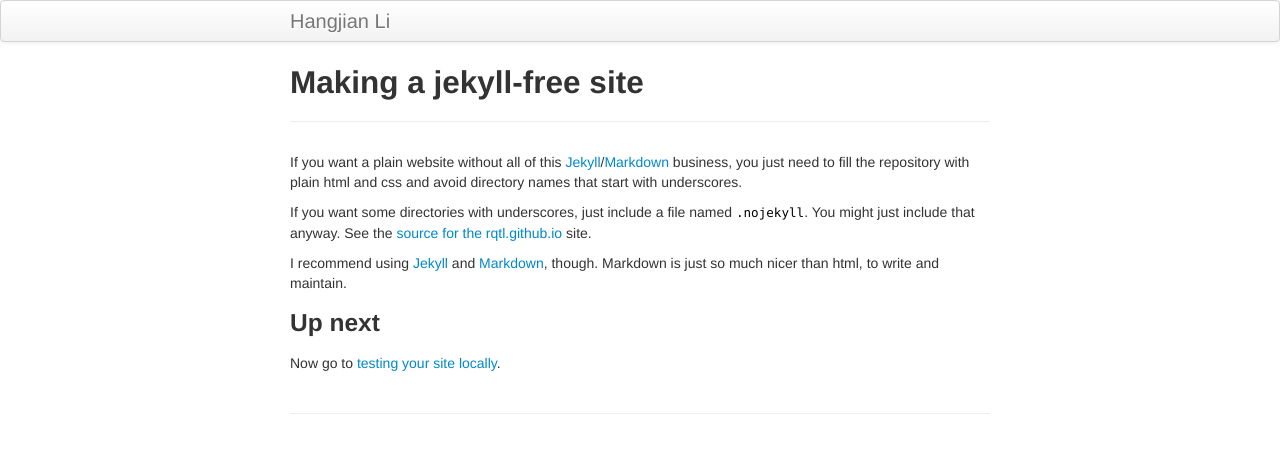
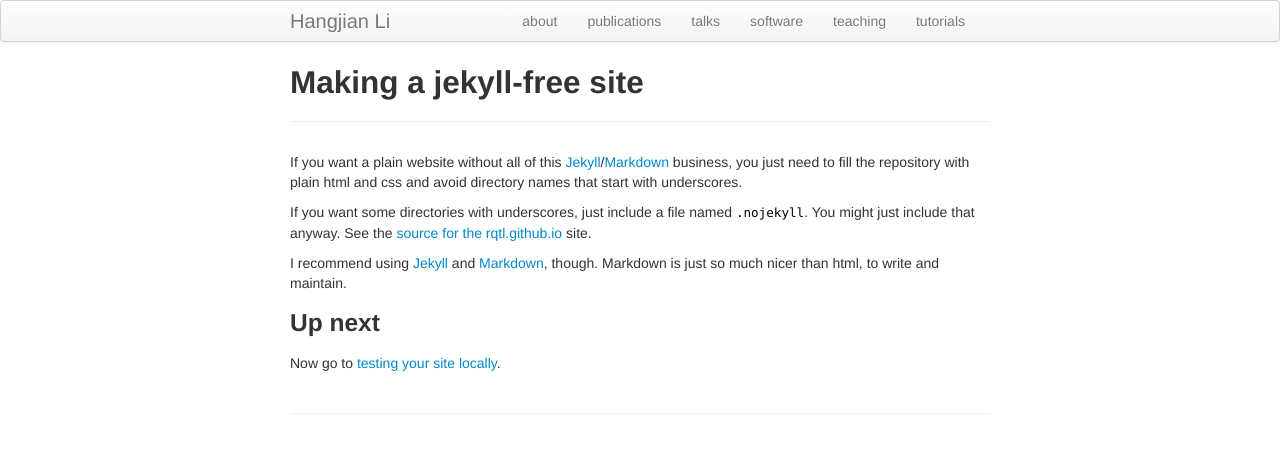
Before and after one commit to hangjianli/hangjianli.github.io, a Jekyll site: the page built from pages/nojekyll.md, in a window 1280 px wide. Shown: the top 453 px of the page. Built offline with Jekyll 4.4.1, drawn with Linux system fonts in a browser that asks for light colours.

Commit message:
Update default.html

```diff
--- a/_includes/themes/twitter/default.html
+++ b/_includes/themes/twitter/default.html
@@ -32,6 +32,14 @@
       <div class="navbar-inner">
         <div class="container-narrow">
           <a class="brand" href="{{ HOME_PATH }}">{{ site.title }}</a>
+          <ul class="nav">
+              <li><a href="{{ BASE_PATH }}/pages/about.html">about</a></li>
+              <li><a href="{{ BASE_PATH }}/pages/pubs.html">publications</a></li>
+              <li><a href="{{ BASE_PATH }}/pages/talks.html">talks</a></li>
+              <li><a href="{{ BASE_PATH }}/pages/software.html">software</a></li>
+              <li><a href="{{ BASE_PATH }}/pages/teaching.html">teaching</a></li>
+              <li><a href="{{ BASE_PATH }}/pages/tutorials.html">tutorials</a></li>
+          </ul>
         </div>
       </div>
     </div>
@@ -42,15 +50,6 @@
         {{ content }}
       </div>
       <hr>
-      <footer>
-        <p><small>
-  <!-- start of Karl's footer; modify this part -->
-          <!--a href="https://creativecommons.org/publicdomain/zero/1.0/"><img src="https://i.creativecommons.org/p/zero/1.0/88x31.png" alt="CC0"/></a> &nbsp;
-          <!--a href="https://kbroman.org">Karl Broman</a>
-  <!-- end of Karl's footer; modify this part -->
-        </small></p>
-      </footer>
-
     </div>
 
     {% include JB/analytics %}
```
